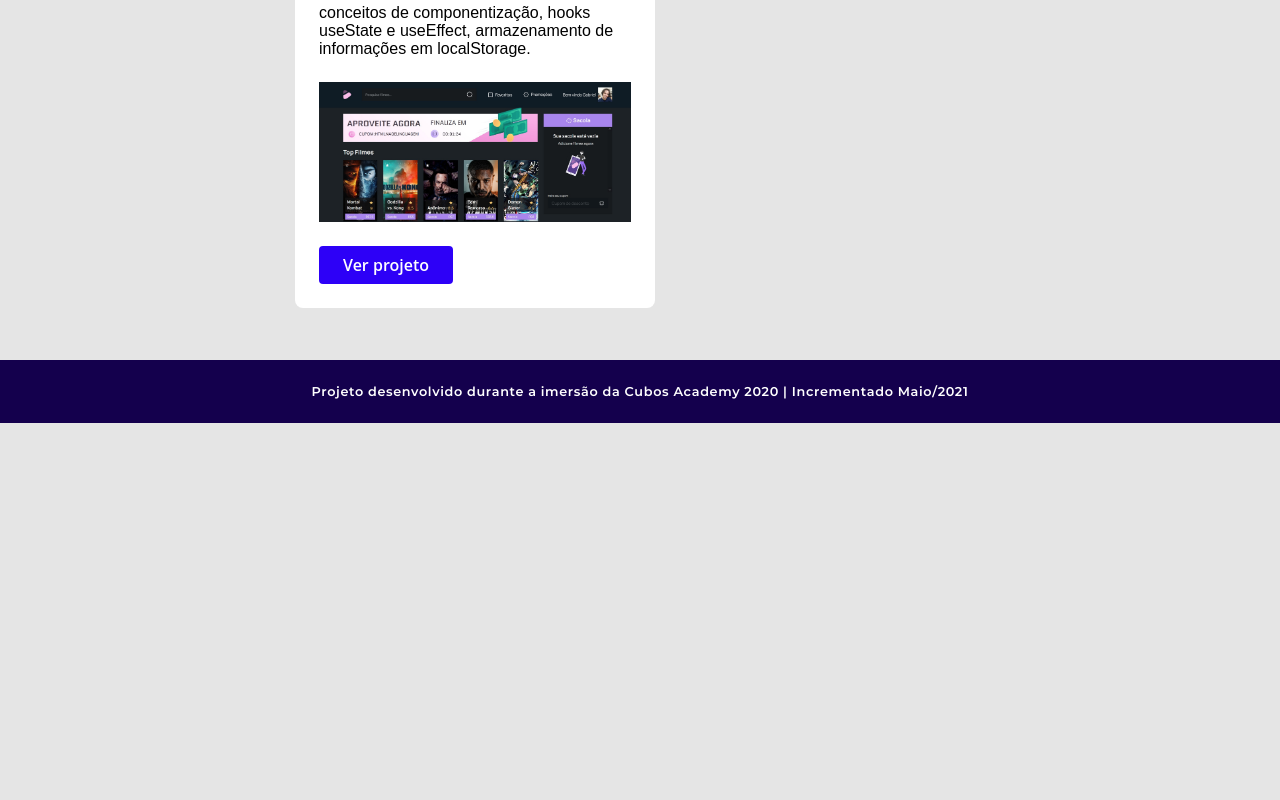
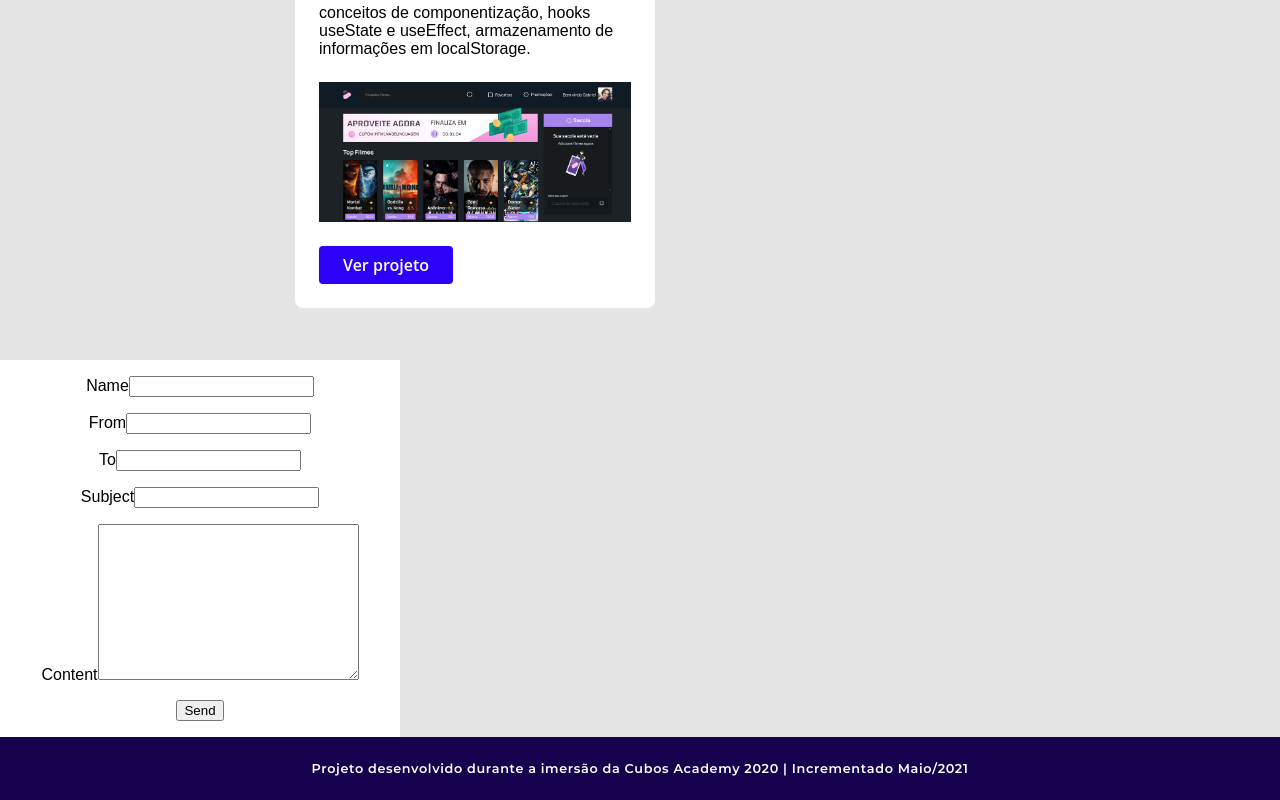
Before and after one commit to Trettin/Portfolio-Trettin-Imersao-Cubos, a React (Create React App) app: page / in a window 1280 px wide. Shown: the part 1268-2068 px from the top of the page. Before the commit the page ends 1691 px from the top, so only its background shows below. Built offline with nearby package versions, Linux system fonts and the light colour scheme; a web font is replaced by a local one.

Commit message:
adding logic to creat contact form and send email

```diff
--- a/package.json
+++ b/package.json
@@ -6,8 +6,10 @@
     "@testing-library/jest-dom": "^5.12.0",
     "@testing-library/react": "^11.2.6",
     "@testing-library/user-event": "^12.8.3",
+    "nodemailer": "^6.6.2",
     "react": "^17.0.2",
     "react-dom": "^17.0.2",
+    "react-hook-form": "^7.10.0",
     "react-scripts": "4.0.3",
     "web-vitals": "^1.1.2"
   },
--- a/src/App.js
+++ b/src/App.js
@@ -1,15 +1,16 @@
-import './App.css';
-import Header from './components/Header/Header';
-import Main from './components/Main/Main';
-import Footer from './components/Footer/Footer';
-
+import "./App.css";
+import Header from "./components/Header/Header";
+import Main from "./components/Main/Main";
+import Footer from "./components/Footer/Footer";
+import ContactForm from "./components/ContactForm";
 
 function App() {
   return (
     <div className="App">
-      <Header/>
-      <Main/>
-      <Footer/>
+      <Header />
+      <Main />
+      <ContactForm />
+      <Footer />
     </div>
   );
 }
--- /dev/null
+++ b/src/components/ContactForm/index.js
@@ -0,0 +1,65 @@
+import "./style.css";
+import { useForm } from "react-hook-form";
+
+export default function ContactForm() {
+  const {
+    register,
+    handleSubmit,
+    formState: { errors },
+    reset,
+  } = useForm();
+
+  async function onSubmit(data) {
+    const newFrom = data.name + " " + data.from;
+    const { name, from, ...dataLessNameFrom } = { ...data };
+    try {
+      const response = await fetch("http://localhost:8000/", {
+        method: "POST",
+        body: JSON.stringify({ from: newFrom, ...dataLessNameFrom }),
+        headers: {
+          "Content-type": "application/json",
+        },
+      });
+      const responseData = await response.json();
+      console.log(responseData);
+    } catch (error) {
+      console.log(error.message);
+    }
+  }
+
+  return (
+    <form id="contact_form" onSubmit={handleSubmit(onSubmit)}>
+      <label htmlFor="name">
+        Name
+        <input id="name" type="text" {...register("name")} />
+      </label>
+
+      <label htmlFor="from">
+        From
+        <input id="from" type="text" {...register("from")} />
+      </label>
+
+      <label htmlFor="to">
+        To
+        <input id="to" type="text" {...register("to")} />
+      </label>
+
+      <label htmlFor="subject">
+        Subject
+        <input id="subject" type="text" {...register("subject")} />
+      </label>
+
+      <label htmlFor="contact_content">
+        Content
+        <textarea
+          name="contact_content"
+          id="contact_content"
+          cols="30"
+          rows="10"
+          {...register("text")}
+        ></textarea>
+      </label>
+      <button type="submit">Send</button>
+    </form>
+  );
+}
--- /dev/null
+++ b/src/components/ContactForm/style.css
@@ -0,0 +1,9 @@
+#contact_form {
+  background-color: white;
+  display: flex;
+  flex-direction: column;
+  gap: 1rem;
+  align-items: center;
+  padding: 1rem;
+  width: 25rem;
+}
```
Also changed, not shown: 1 other file (tests, documents, lock files or other folders).
